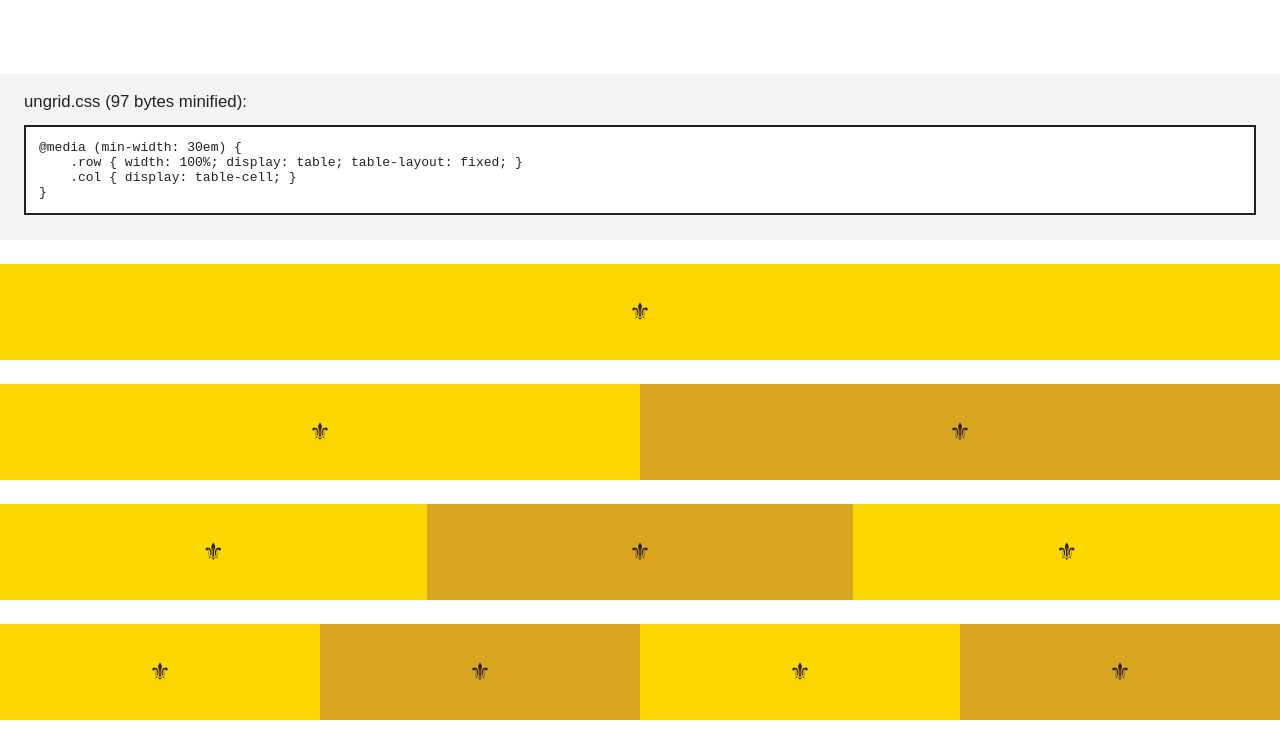
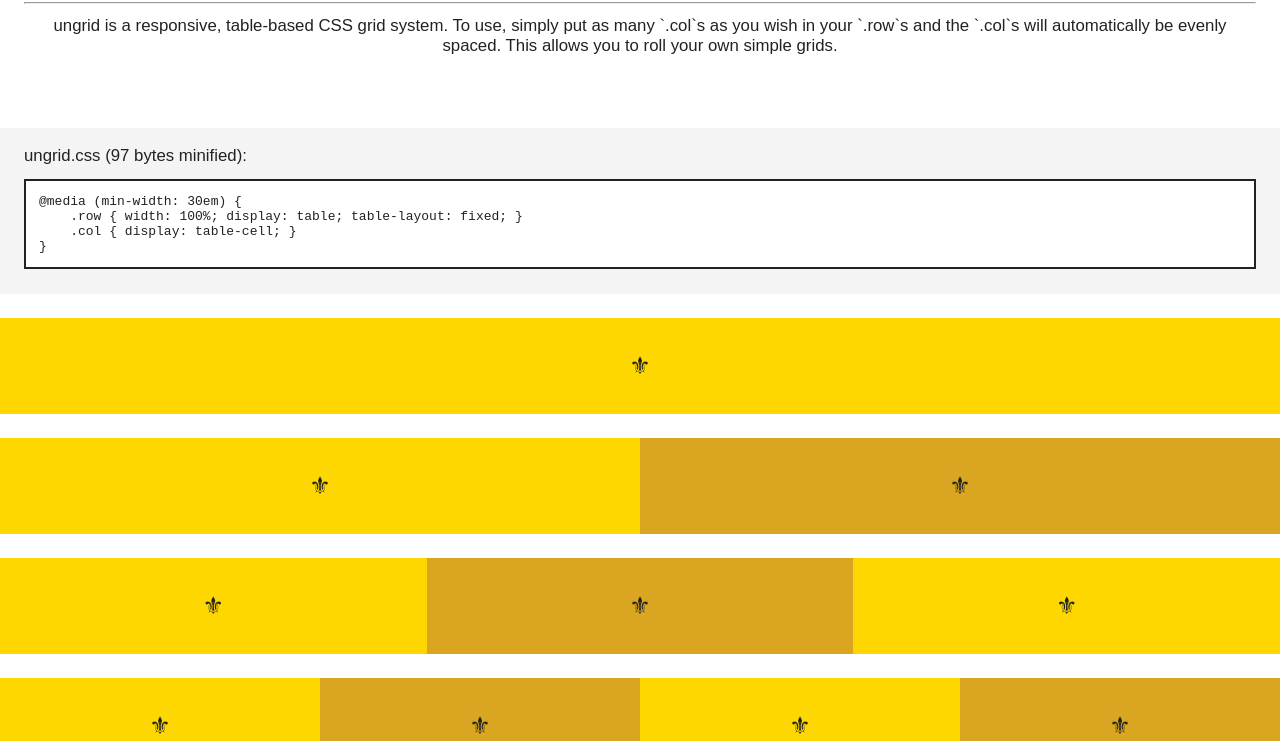
Before and after one commit to chrisnager/ungrid, a plain HTML site: page index.html in a window 1280 px wide. Shown: the part 238-979 px from the top of the page. Drawn offline with Linux system fonts and the light colour scheme.

Commit message:
Update index.html

```diff
--- a/index.html
+++ b/index.html
@@ -12,6 +12,8 @@
             <h1><a href="//github.com/chrisnager/ungrid">ungrid</a></h1>
             <p>by <a href="//twitter.com/chrisnager">@chrisnager</a></p>
             <h2>the simplest responsive css grid</h2>
+            <hr>
+            <p>ungrid is a responsive, table-based CSS grid system. To use, simply put as many `.col`s as you wish in your `.row`s and the `.col`s will automatically be evenly spaced. This allows you to roll your own simple grids.</p>
         </header>
 
         <div class="ungrid-css">
```
